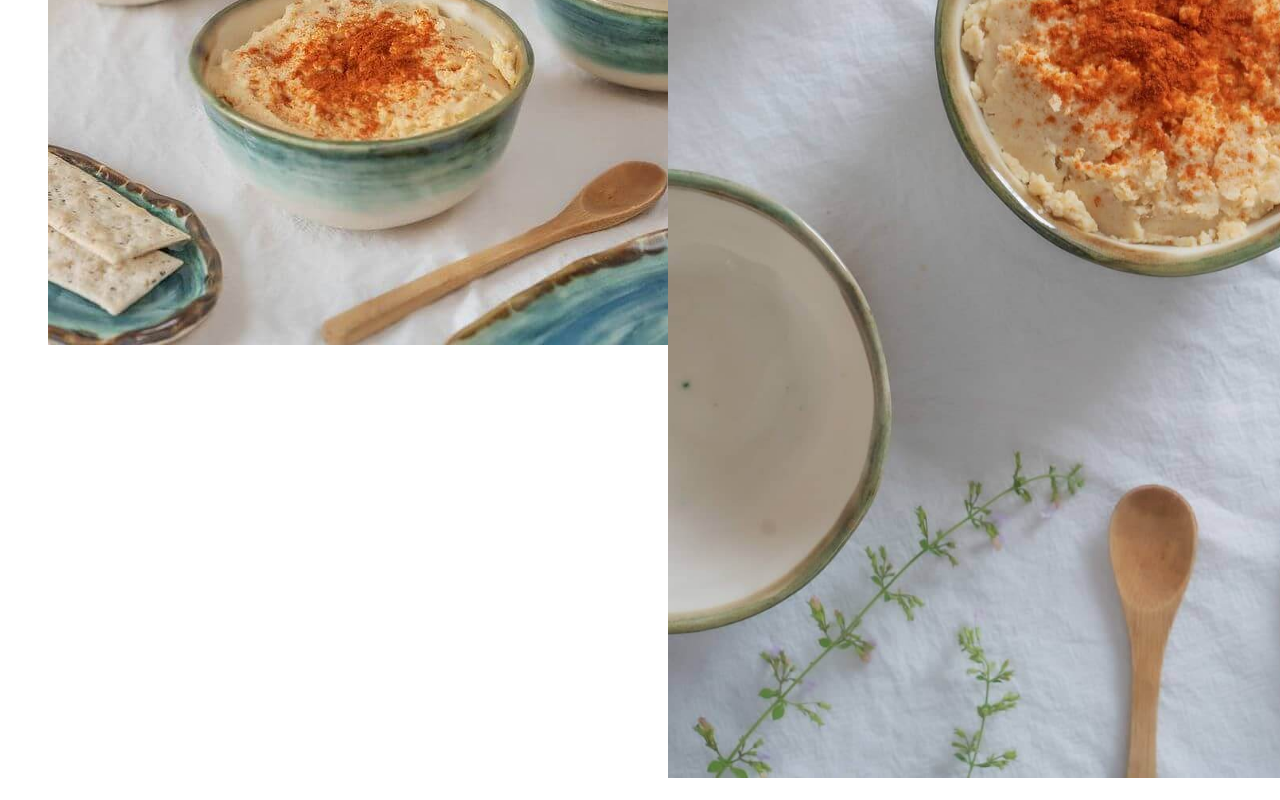
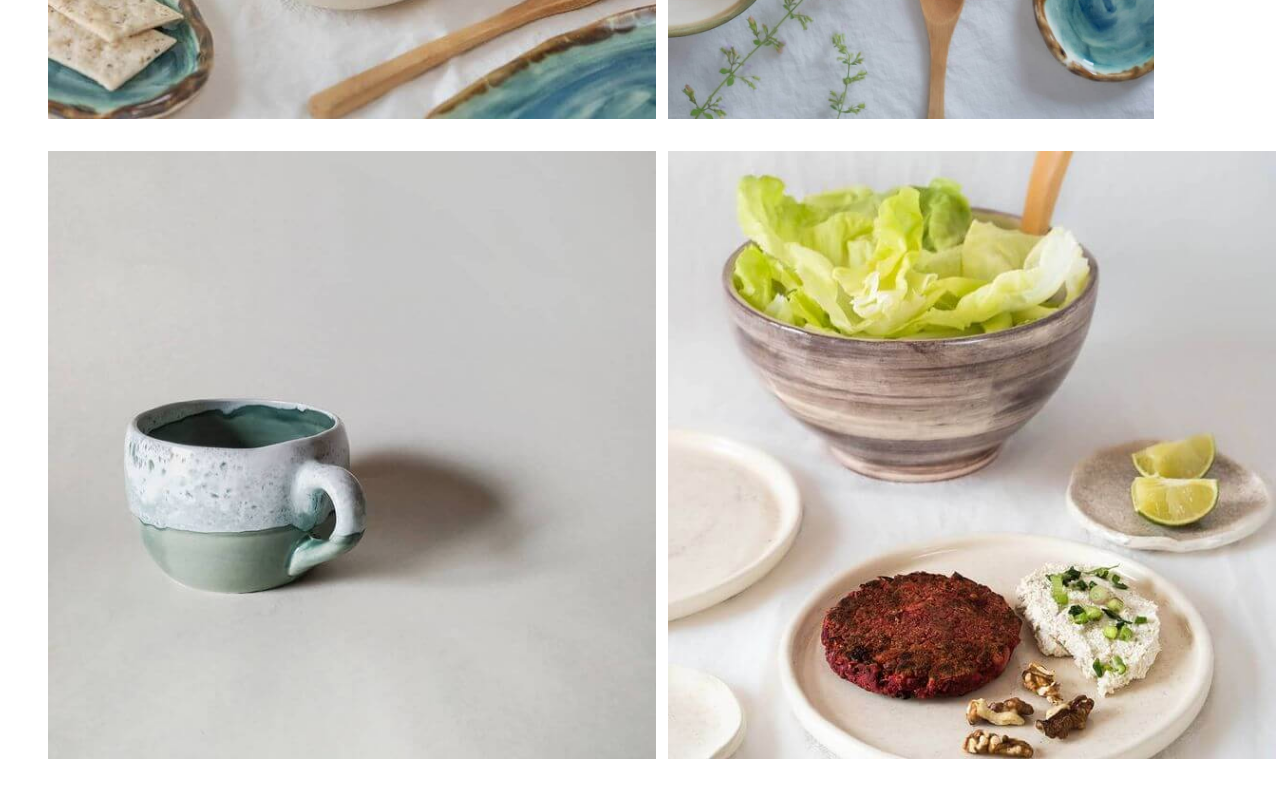
Before and after one commit to agostomalino/ficusProyecto, a website: page productos.html in a window 1280 px wide. Shown: the part 1320-2120 px from the top of the page. Drawn offline with nearby package versions, Linux system fonts and the light colour scheme; files whose address does not match are found by name.

Commit message:
cambie imagenes y tamaño de las mismas

```diff
--- a/productos.html
+++ b/productos.html
@@ -83,7 +83,7 @@
                                 <img src="css/productos/humus3.jpg" alt="vajilla" id="imgTres" class="img-rounded">
                             </div>
                             <div class="col-12 col-md-6 col-sm-4">
-                                <img src="css/productos/humus4.jpg" alt="vajilla" id="imgCuatro">
+                                <img src="css/fotosCarousel/vajilla4.jpg" alt="vajilla" id="imgCuatro">
                             </div>
                         </div>
                     </div>
--- a/scss/ficus.scss
+++ b/scss/ficus.scss
@@ -766,7 +766,7 @@ nav {
 			}
 
 			img {
-				max-height: 80%;
+				max-height: 80vh;
 				padding: 1em;
 
 			}
```
Also changed, not shown: css/ficusgrid.css, css/productos/ficus1 (1).jpg (added), css/productos/ficus2 (1).jpg (added), css/productos/ficus3 (1).jpg (added), css/productos/ficus4 (1).jpg (added), css/productos/ficus5 (1).jpg (added), css/productos/ficus6 (1).jpg (added), css/productos/ficus7 (1).jpg (added), css/productos/ficus8 (1).jpg (added).
